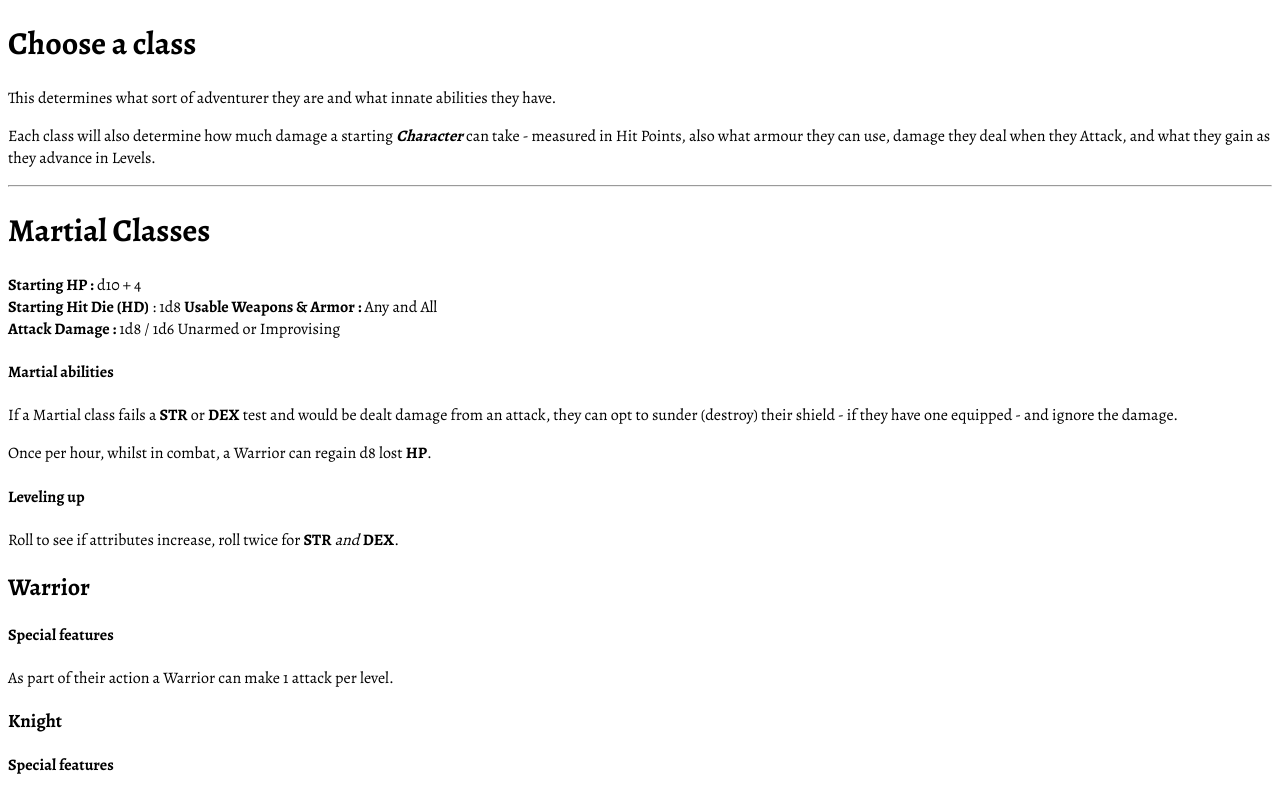
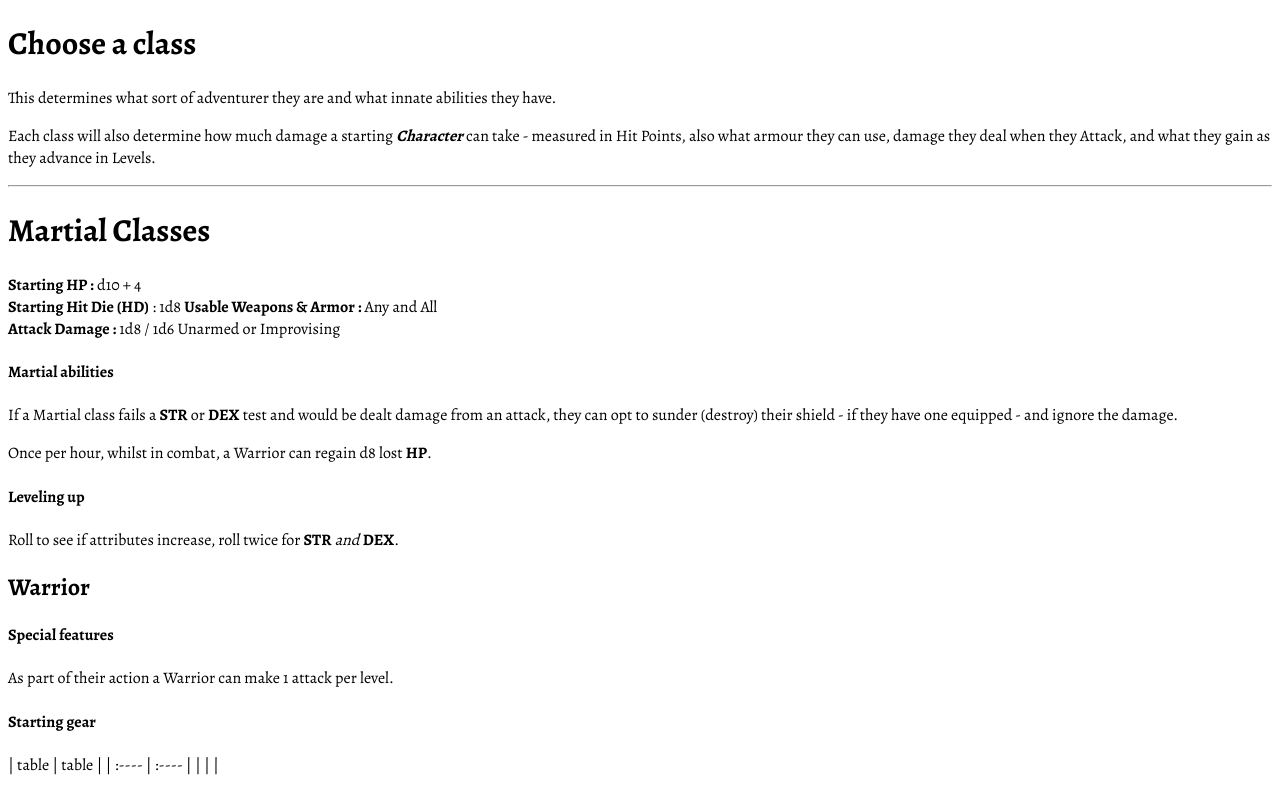
Before and after one commit to matt-gefen/radiant-hack, a Next.js app: page /classes in a window 1280 px wide. Shown: the top 798 px of the page. Built offline with nearby package versions, Linux system fonts and the light colour scheme.

Commit message:
fixing build attempt 1

```diff
--- a/pages/_app.tsx
+++ b/pages/_app.tsx
@@ -1,4 +1,4 @@
-import { Alegreya } from "@next/font/google";
+import { Alegreya } from "next/font/google";
 import '../styles.css'
 const alegreya = Alegreya({ subsets: ["latin"] });
 
--- a/pages/classes.mdx
+++ b/pages/classes.mdx
@@ -27,6 +27,11 @@ Roll to see if attributes increase, roll twice for **STR** *and* **DEX**.
 
 As part of their action a Warrior can make 1 attack per level.
 
+#### Starting gear
+| table | table |
+| :---- | :---- |
+|       |       |
+
 ### Knight
 #### Special features
 
```
Also changed, not shown: 1 other file (tests, documents, lock files or other folders).
